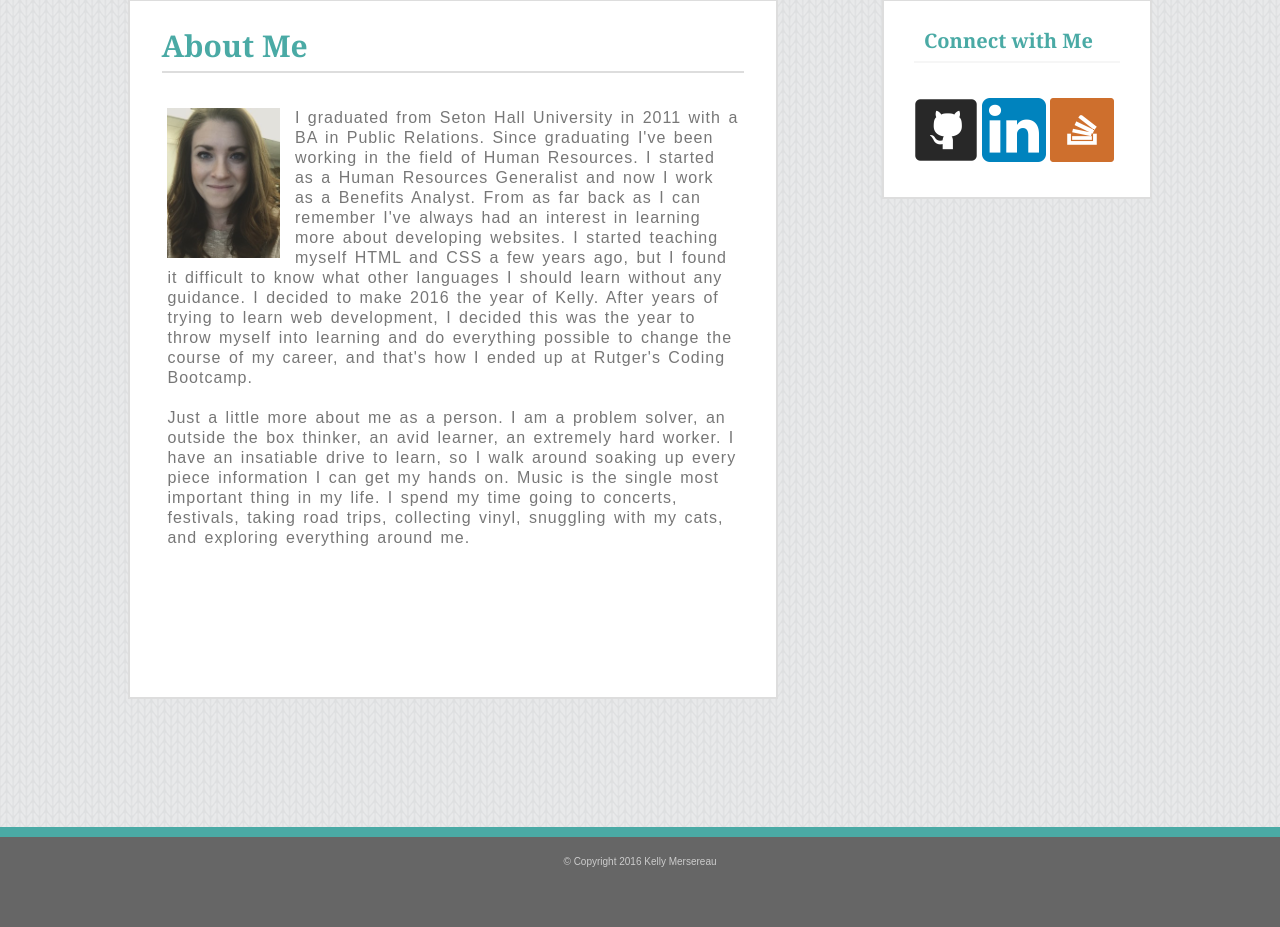
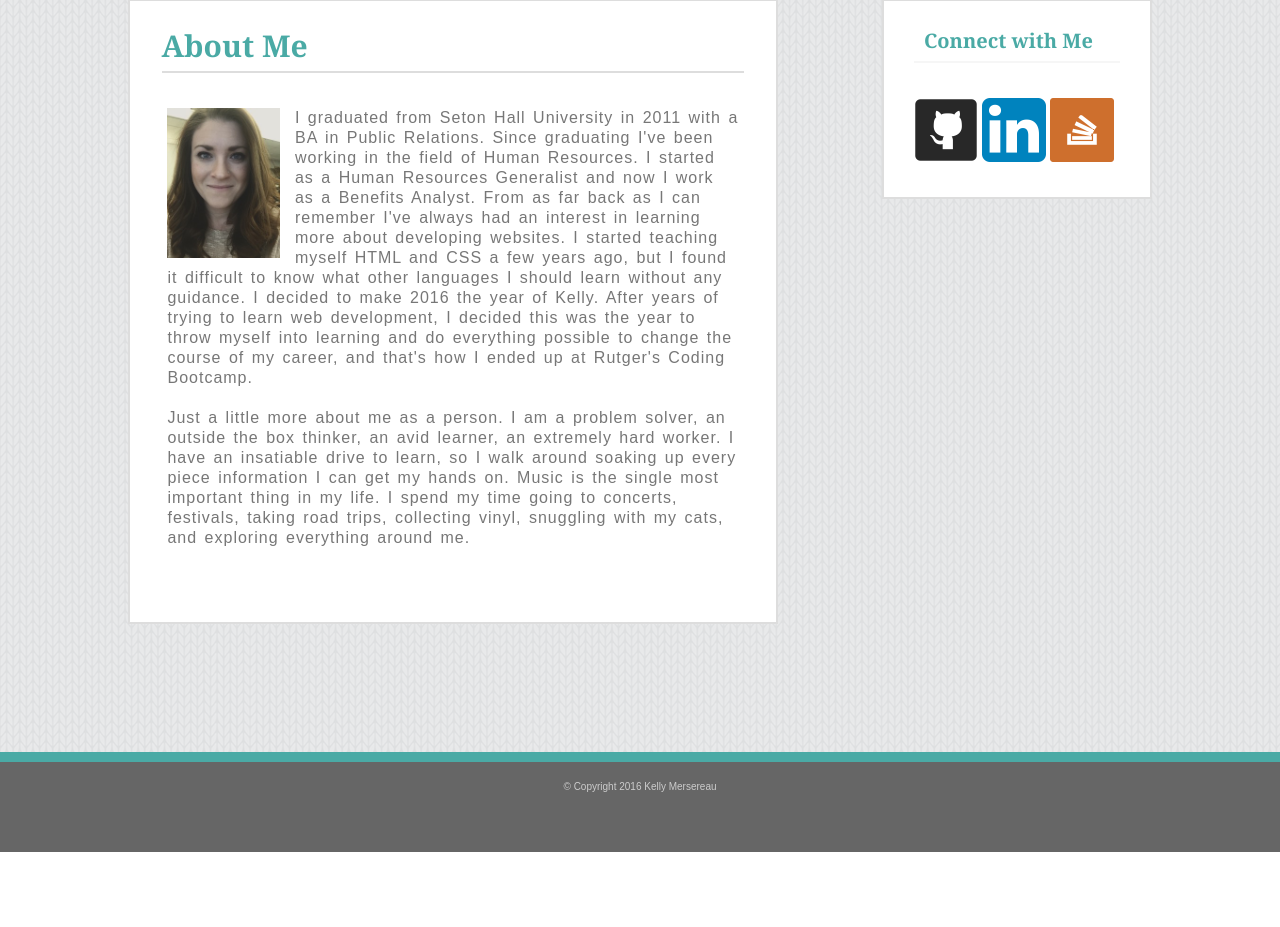
Before and after one commit to kellymersereau/Portfolio, a PHP site: page / in a window 1280 px wide. Shown: the part 121-1048 px from the top of the page. After the commit the page ends 973 px from the top, so only its background shows below. Run offline with PHP 8.4, Linux system fonts and the light colour scheme.

Commit message:
another one

```diff
--- a/assets/css/style.css
+++ b/assets/css/style.css
@@ -108,7 +108,7 @@ a:hover {
 }
 #about {
 	width: 650px;
-	height: 700px;
+	height: 625px;
 	background-color: white;
 	font-family: 'Georgia', Times, Times New Roman, serif;
 	float: left;
```
